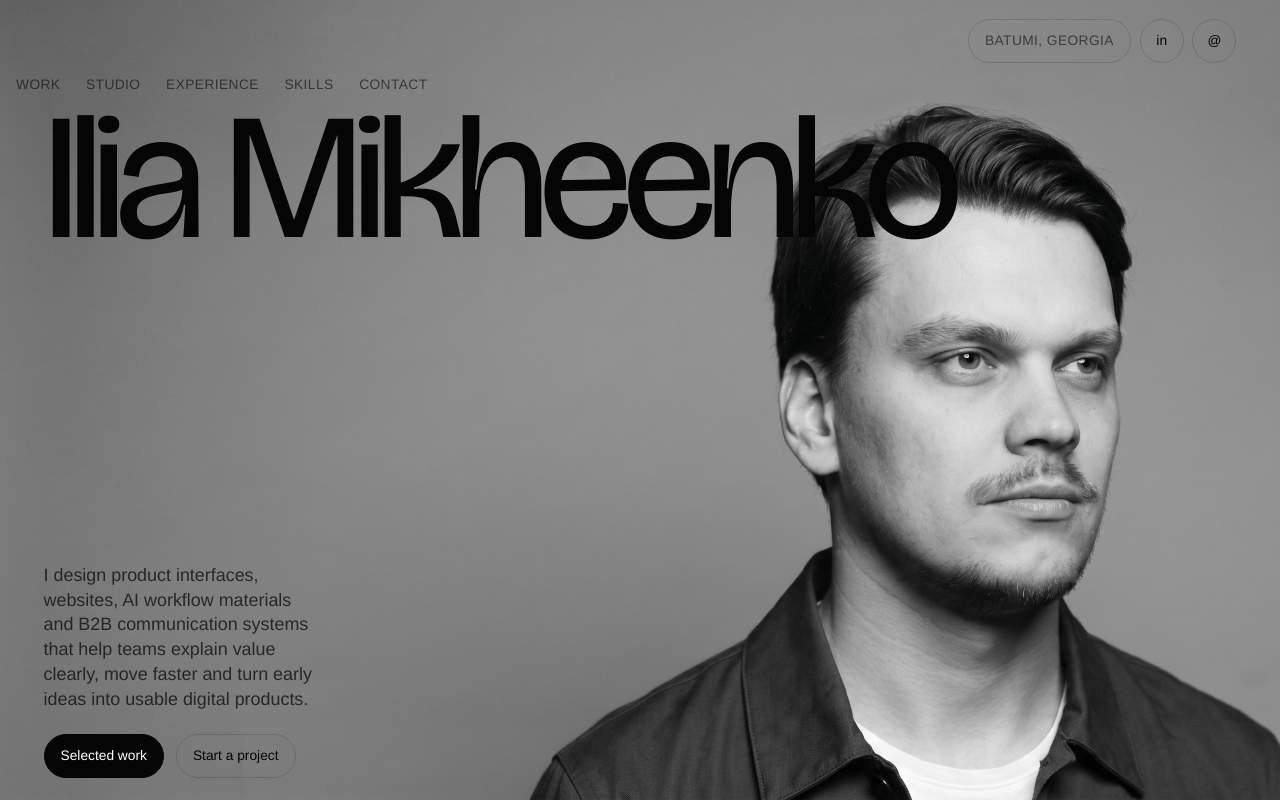
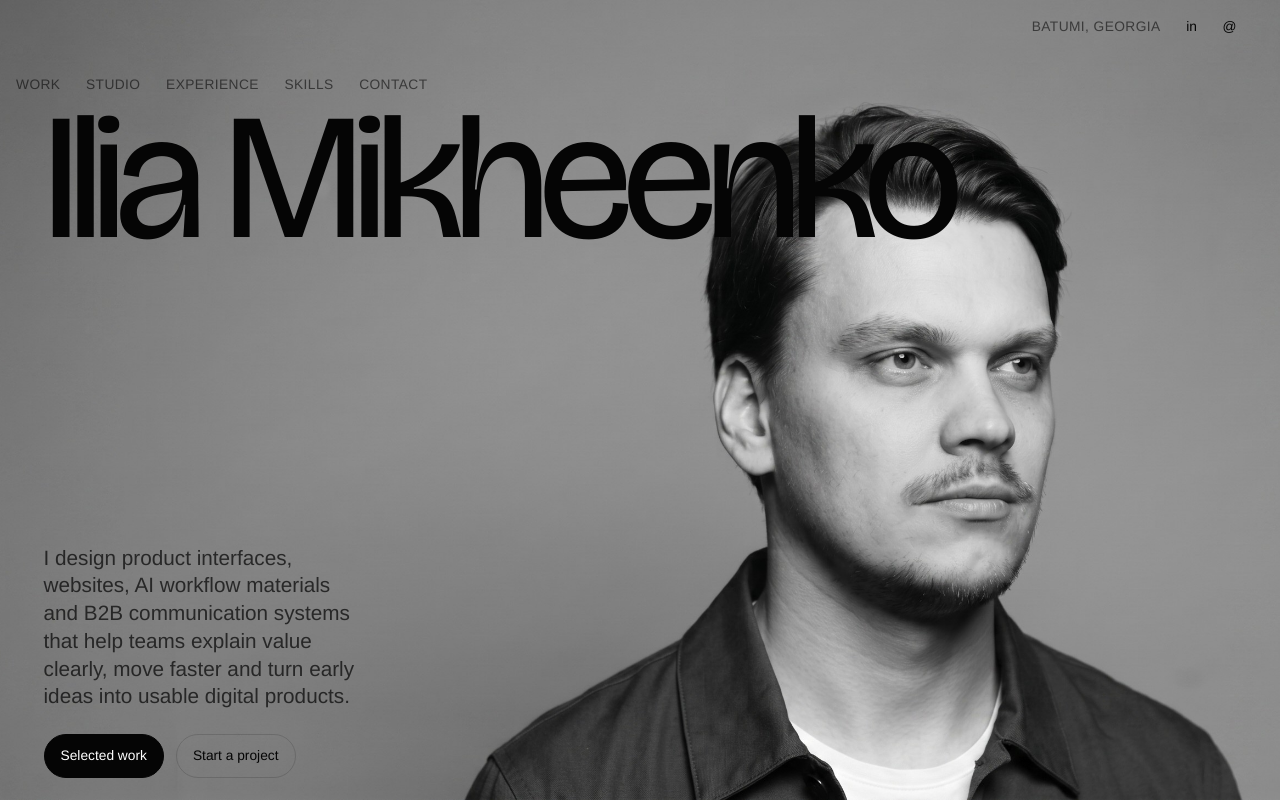
Before and after one commit to miheenko-i/portfolio, a React (Vite) app: page / in a window 1280 px wide. Shown: the top 802 px of the page. Built offline with nearby package versions, Linux system fonts and the light colour scheme; a web font is replaced by a local one.

Commit message:
Update hero portrait and nav links

```diff
--- a/src/style.css
+++ b/src/style.css
@@ -174,7 +174,7 @@ h4,
   justify-self: end;
   display: inline-flex;
   align-items: center;
-  gap: 0.55rem;
+  gap: clamp(1rem, 2vw, 2rem);
   opacity: 1;
   pointer-events: auto;
   transform: translateY(0);
@@ -225,47 +225,21 @@ h4,
 }
 
 .locationLink {
-  display: inline-flex;
-  align-items: center;
-  min-height: 2.75rem;
-  padding: 0.75rem 1rem 0.82rem;
-  border: 1px solid var(--line);
-  border-radius: 999px;
   white-space: nowrap;
-  background: transparent;
-  line-height: 1;
-  transition:
-    color 180ms ease,
-    background-color 180ms ease,
-    border-color 180ms ease,
-    transform 180ms ease;
 }
 
 .iconLink {
-  display: inline-grid;
-  place-items: center;
-  width: 2.75rem;
-  height: 2.75rem;
-  border: 1px solid var(--line);
-  border-radius: 999px;
+  display: inline-flex;
+  align-items: center;
   color: var(--text);
   text-transform: none;
   letter-spacing: 0;
   font-weight: 500;
-  background: transparent;
-  transition:
-    color 180ms ease,
-    background-color 180ms ease,
-    border-color 180ms ease,
-    transform 180ms ease;
 }
 
 .locationLink:hover,
 .iconLink:hover {
-  border-color: var(--text);
-  background: #ffffff;
   color: var(--text);
-  transform: translateY(-1px);
 }
 
 .page.is-scrolled .topbar {
@@ -302,7 +276,7 @@ h4,
   overflow: hidden;
   isolation: isolate;
   background:
-    var(--hero-bg) left center / cover no-repeat,
+    var(--hero-bg) right center / cover no-repeat,
     #f7f7f4;
   color: var(--text);
 }
@@ -407,10 +381,10 @@ h1 {
 }
 
 .hero .heroLead {
-  max-width: 500px;
+  max-width: 560px;
   color: rgba(5, 5, 5, 0.72);
-  font-size: clamp(1.12rem, 1.4vw, 1.55rem);
-  line-height: 1.38;
+  font-size: clamp(1.22rem, 1.62vw, 1.82rem);
+  line-height: 1.34;
   letter-spacing: 0;
 }
 
```
Also changed, not shown: public/hero-background.jpg.
